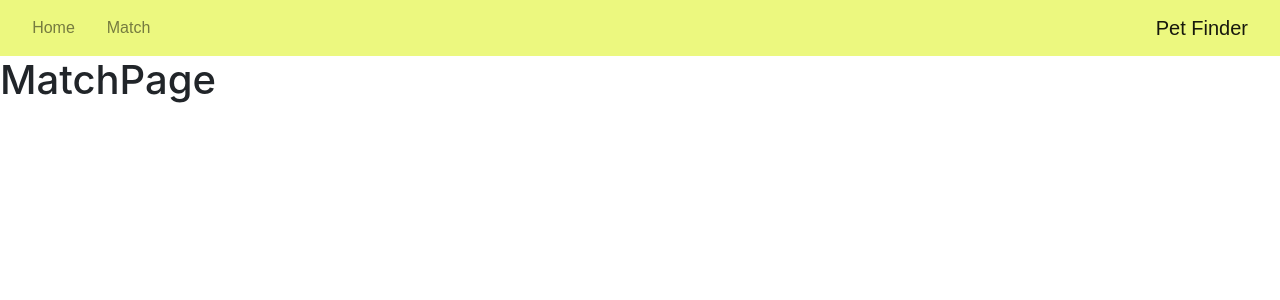
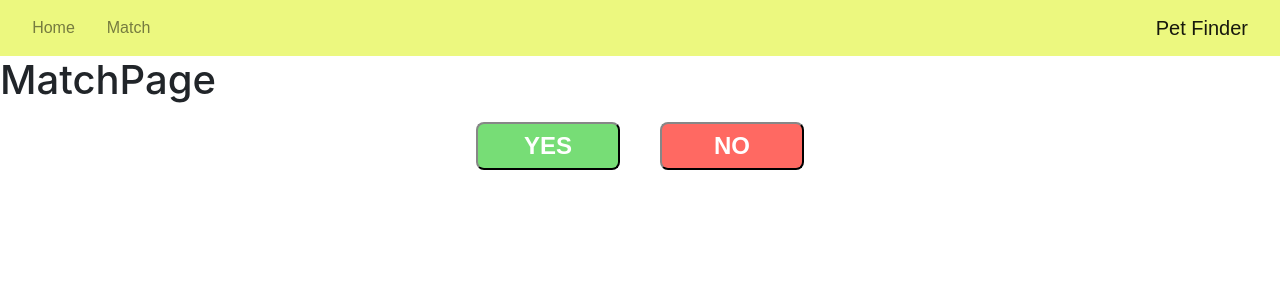
Before and after one commit to Codubee/PetFinderTTH1-2, a React (Create React App) app in the folder frontend/: page /match in a window 1280 px wide. Shown: the top 300 px of the page. Built offline with nearby package versions, Linux system fonts and the light colour scheme.

Commit message:
Added yes or no buttons to MatchPage.js

```diff
--- a/frontend/src/App.css
+++ b/frontend/src/App.css
@@ -9,6 +9,8 @@
     --easterPink: #E4A58F;
     --easterYellow: #ECF87F;
     --lightYellow: #f4fda2;
+    --pastelRed: #ff6962;
+    --pastelGreen: #77dd76;
     --primaryFont: -apple-system, BlinkMacSystemFont, 'Segoe UI', Roboto, Oxygen, Ubuntu, Cantarell, 'Open Sans', 'Helvetica Neue', sans-serif;
   }
 
--- /dev/null
+++ b/frontend/src/styles/MPbuttons.css
@@ -0,0 +1,23 @@
+.buttonGroup {
+    width: 100%;
+    text-align: center;
+}
+.mp-button{
+    display: inline-block;
+    border-radius: 8px;
+    width: 6em;
+    height: 2em;
+    margin: 10px 20px 10px 20px;
+    text-align: center;
+    font-size: x-large;
+    color: white;
+    font-family: Arial, Helvetica, sans-serif;
+    font-weight: bold;
+    border-color: var(--primaryButtonColor);
+}
+#green{
+    background-color: var(--pastelGreen);
+}
+#red{
+    background-color: var(--pastelRed);
+}
--- a/frontend/src/views/MatchPage.js
+++ b/frontend/src/views/MatchPage.js
@@ -1,9 +1,14 @@
 import React from 'react';
+import '../styles/MPbuttons.css';
 
 function MatchPage(){
     return(
         <div>
             <h1>MatchPage</h1>
+            <div class="buttonGroup">
+                <button class="mp-button" id="green">YES</button>
+                <button class="mp-button" id="red">NO</button>
+            </div>
         </div>
     )
 }
```
